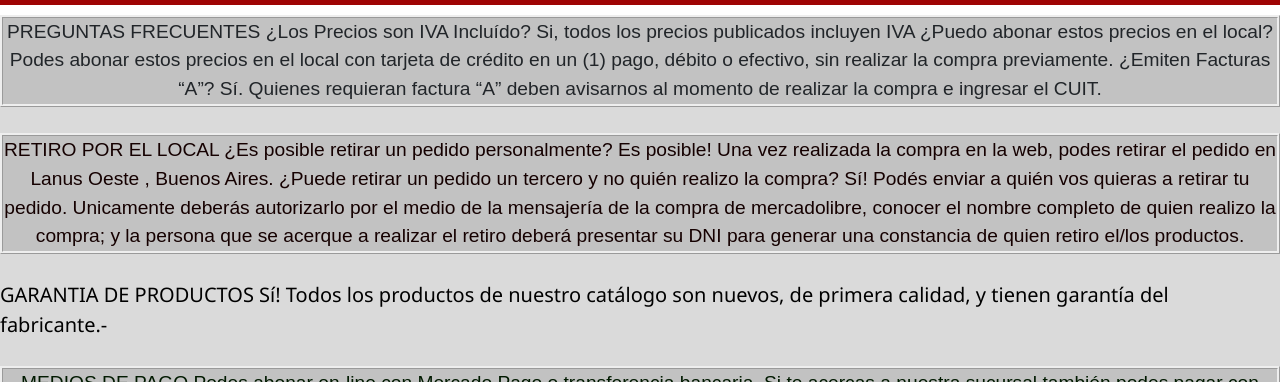
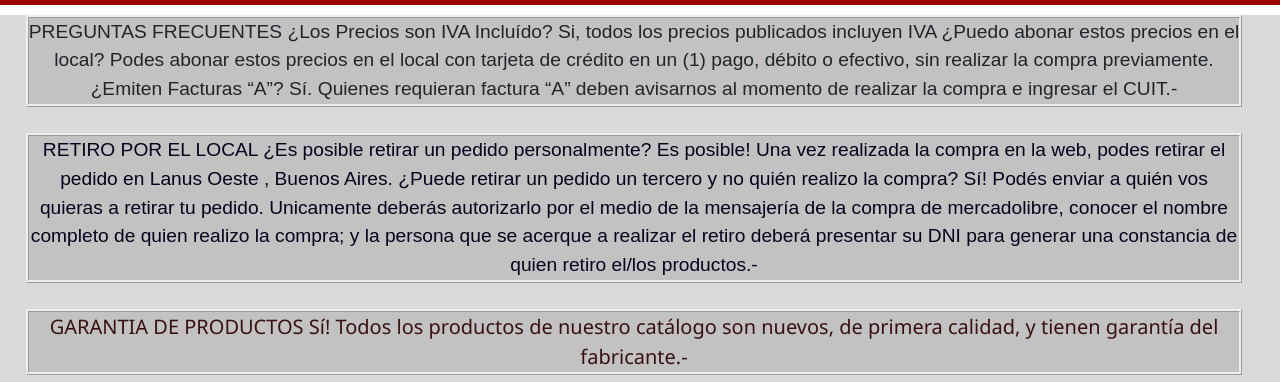
Before and after one commit to Nicocasella/sanitarios_broncesur-NicolasDanielCasella, a website: page html/contacto.html in a window 1280 px wide. Shown: the part 418-800 px from the top of the page. Drawn offline with nearby package versions, Linux system fonts and the light colour scheme; a web font is replaced by a local one.

Commit message:
proyecyo-final

```diff
--- a/html/contacto.html
+++ b/html/contacto.html
@@ -78,7 +78,7 @@
                 ¿Los Precios son IVA Incluído? Si, todos los precios publicados incluyen IVA ¿Puedo abonar estos precios
                 en el local? Podes abonar estos precios en el local con tarjeta de crédito en un (1) pago, débito o
                 efectivo, sin realizar la compra previamente. ¿Emiten Facturas “A”? Sí. Quienes requieran factura “A”
-                deben avisarnos al momento de realizar la compra e ingresar el CUIT. </p>
+                deben avisarnos al momento de realizar la compra e ingresar el CUIT.- </p>
         </div>
         <div id="flex2">
             <p class="preguntas1"> RETIRO POR EL LOCAL
@@ -87,13 +87,15 @@
                 la compra? Sí! Podés enviar a quién vos quieras a retirar tu pedido. Unicamente deberás autorizarlo por
                 el medio de la mensajería de la compra de mercadolibre, conocer el nombre completo de quien realizo la
                 compra; y la persona que se acerque a realizar el retiro deberá presentar su DNI para generar una
-                constancia de quien retiro el/los productos.</p>
+                constancia de quien retiro el/los productos.-</p>
         </div>
+
         <div id="flex2">
             <p class="preguntas2">GARANTIA DE PRODUCTOS
                 Sí! Todos los productos de nuestro catálogo son nuevos, de primera calidad, y tienen garantía del
                 fabricante.-</p>
         </div>
+
         <div id="flex2">
             <p class="preguntas3">MEDIOS DE PAGO
                 Podes abonar on-line con Mercado Pago o transferencia bancaria.
--- a/package.json
+++ b/package.json
@@ -6,7 +6,7 @@
   "scripts": {
     "test": "echo \"Error: no test specified\" && exit 1",
     "build-css":
-"node-sass --include-path scss scss/style.scss css/style.css",
+"node-sass --include-path scss scss/_style.scss css/style.css",
 "watch-css": "nodemon -e scss -x \"npm run build-css\""
   },
   "author": "",
--- a/scss/_colores.scss
+++ b/scss/_colores.scss
@@ -74,7 +74,7 @@ font-size: 30px;
 .preguntas1{
 
 @extend .preguntas;
-color: #150000;
+color: #08011c;
 
 
 }
@@ -92,15 +92,17 @@ color: #150000;
 
 .preguntas2{
 
-   @include estiloimpotante(rgb(0, 0, 0), 20px , 500);
-
+   @include estiloimpotante(rgb(57, 17, 17), 20px , 500);
+   text-align: center;
+   border-style: ridge;
+   background-color: rgb(194, 194, 194);
 
     }
 
  .preguntas3{
 
         @extend .preguntas;
-        color: #011a00;
+        color: #051f05;
 
 
         }
--- a/scss/_contacto.scss
+++ b/scss/_contacto.scss
@@ -12,7 +12,7 @@
 
         background-color: rgb(218, 218, 218);
         background-repeat: repeat;
-        height: 1300px;
+        height: 1350px;
 
 
     }
@@ -75,7 +75,7 @@
 
 
         background-color: rgb(218, 218, 218);
-        height: 800px;
+
 
 
     }
@@ -88,11 +88,12 @@
         justify-content: space-around;
         flex-wrap: wrap;
         align-content: flex-start;
+        margin-left: 2%;
 
 
     }
 
-    .preguntas {
+    .preguntas .preguntas1 .preguntas2 .preguntas3 {
 
 
         text-align: center;
@@ -101,10 +102,14 @@
 
     }
 
+
     .botoncontacto{
     background-color: rgb(169, 169, 169);
     margin-left: 10px;
 
 
     }
+
+
+
 }
--- a/scss/_home.scss
+++ b/scss/_home.scss
@@ -1,3 +1,5 @@
+
+
 /* Xs SM*/
 
 @media only screen and (max-width:600px) {
@@ -180,4 +182,12 @@
     }
 
 
+    p{
+
+margin-right: 3%;
+margin-right: 3%;
+
+
+    }
+
 }
--- a/scss/_productos.scss
+++ b/scss/_productos.scss
@@ -77,6 +77,7 @@
     .items {
 
         font-size: larger;
+        list-style: none;
 
     }
 
```
Also changed, not shown: css/style.css.
